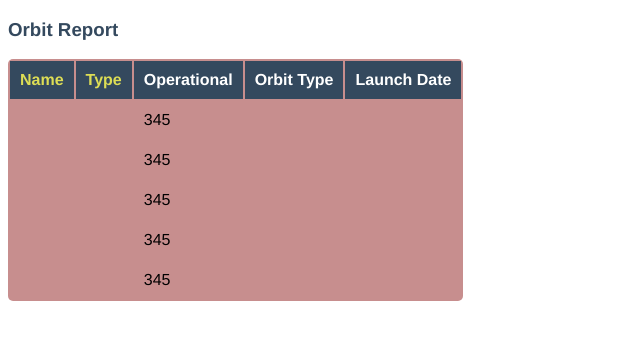
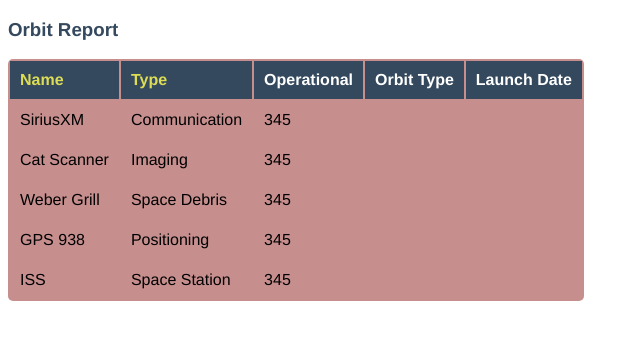
Before and after one commit to amukhjee/orbit-report, an Angular app: page / in a window 1280 px wide. Shown: the top 340 px of the page, without its empty margins (0-640 px from the left). Built offline with nearby package versions, Linux system fonts and the light colour scheme.

Commit message:
save update

```diff
--- a/src/app/satellite.ts
+++ b/src/app/satellite.ts
@@ -2,12 +2,18 @@
 export class Satellite{
 
     name: string;
-orbitType: string;
-type: string;
-operational: boolean;
-launchDate: string;
+    orbitType: string;
+    type: string;
+    operational: boolean;
+    launchDate: string;
 
     constructor(name: string, type: string, launchDate: string, orbitType: string, operational: boolean){
+        this.name=name;
+        this.type=type;
+        this.launchDate;
+        this.orbitType=orbitType;
+        this.operational=operational;
+        this.launchDate=launchDate;
 
     }
 }
```
